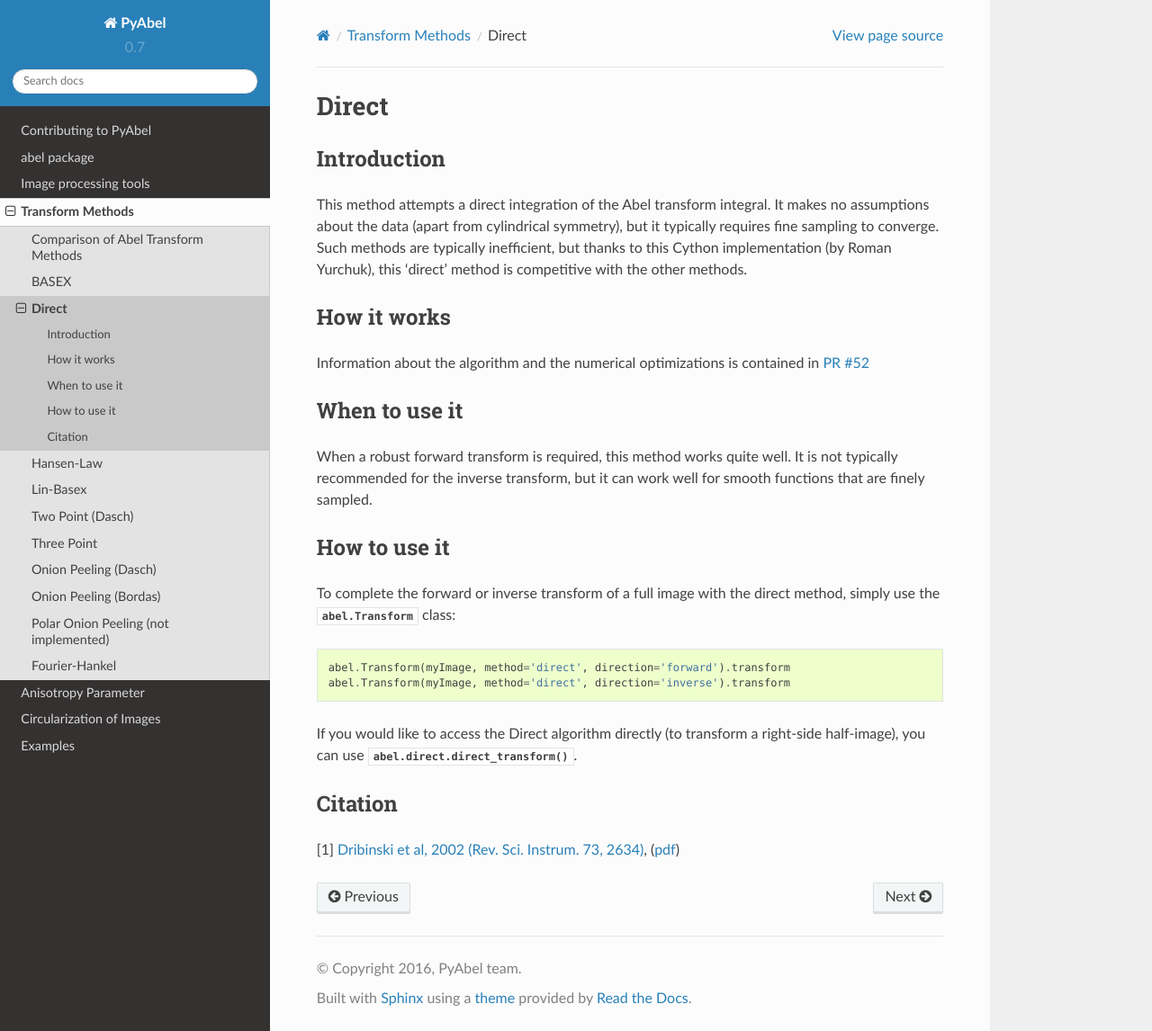
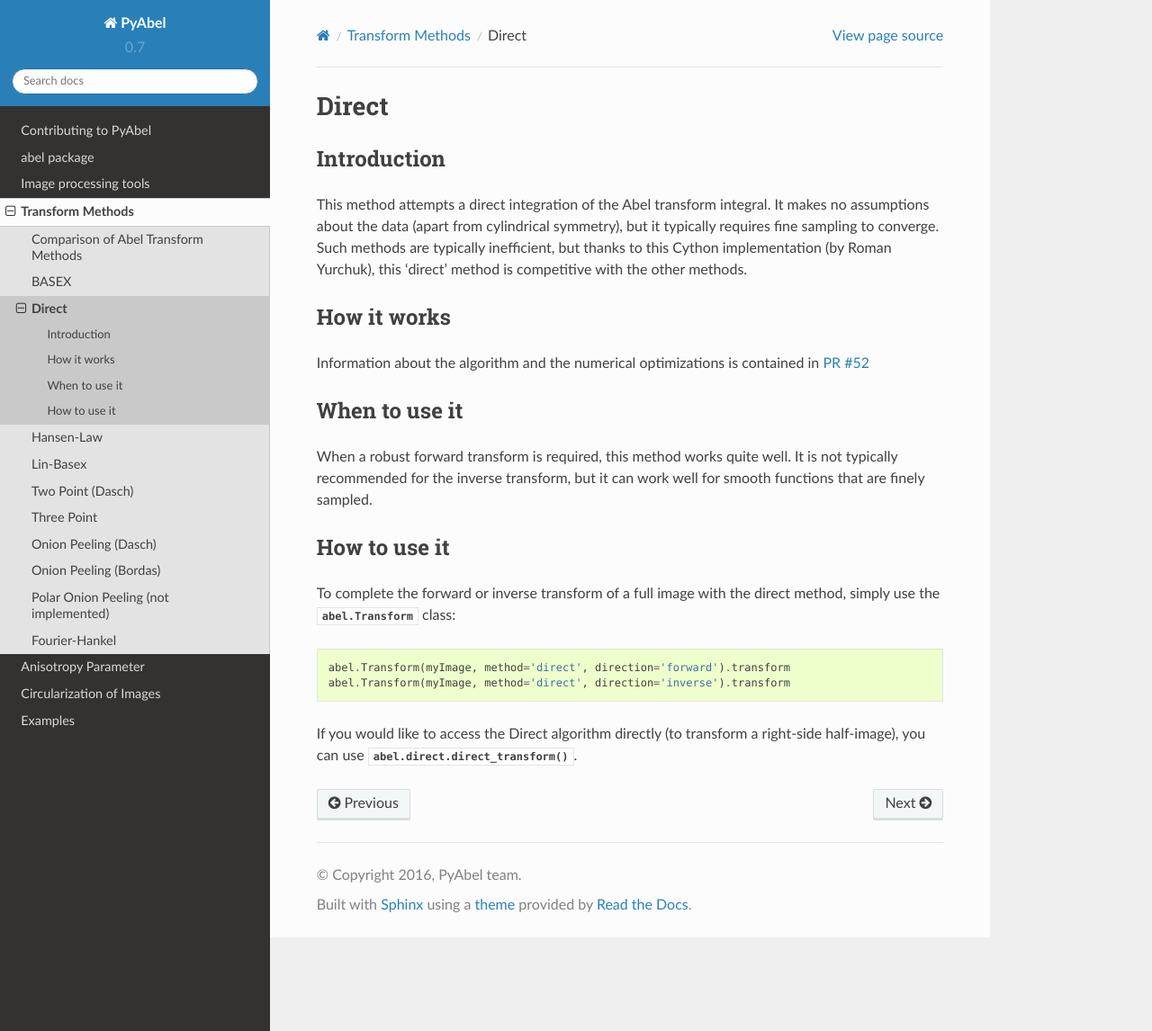
Before and after one commit to PyAbel/PyAbel, a Sphinx documentation site: the page built from doc/transform_methods/direct.rst, in a window 1280 px wide and 1146 px high. Shown: the whole window at 90% size. Built offline with Sphinx 7.4.7 and the Read the Docs theme 2.0.0, drawn with Linux system fonts in a browser that asks for light colours.

Commit message:
Removed BASEX citation from direct

```diff
--- a/doc/transform_methods/direct.rst
+++ b/doc/transform_methods/direct.rst
@@ -29,8 +29,3 @@ To complete the forward or inverse transform of a full image with the direct met
 
 
 If you would like to access the Direct algorithm directly (to transform a right-side half-image), you can use :func:`abel.direct.direct_transform`.
-
-
-Citation
---------
-[1] `Dribinski et al, 2002 (Rev. Sci. Instrum. 73, 2634) <http://dx.doi.org/10.1063/1.1482156>`_, (`pdf <http://www-bcf.usc.edu/~reisler/assets/pdf/67.pdf>`_)
```
